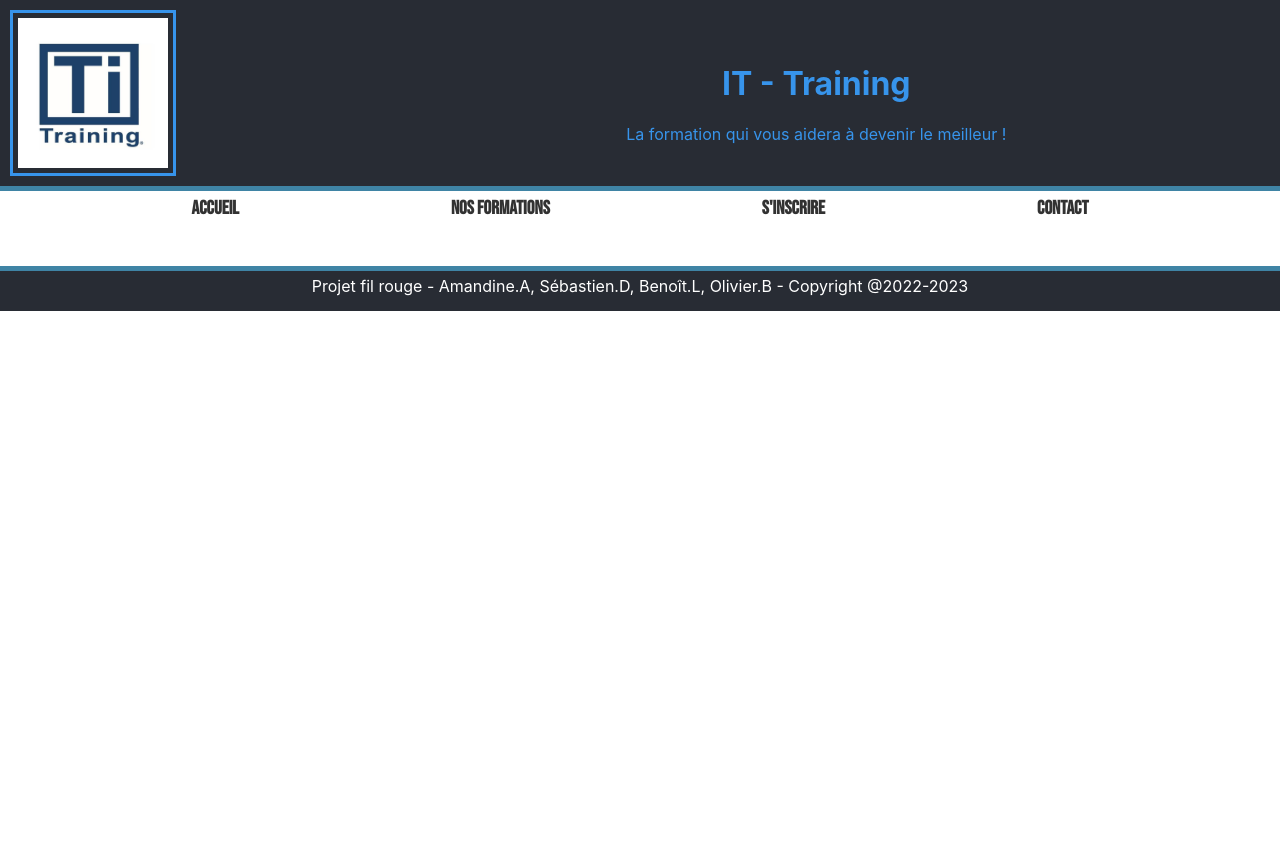
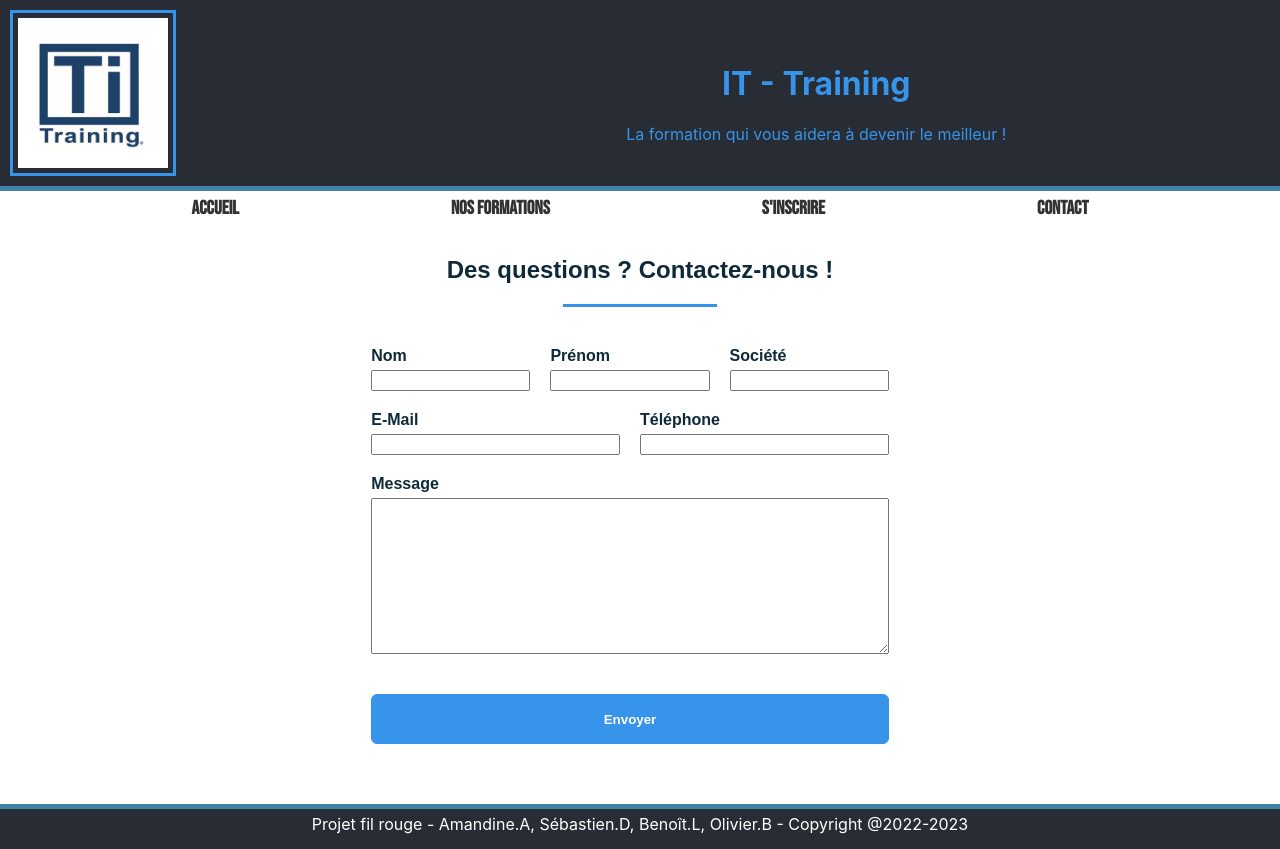
Before and after one commit to BenoitLecoeuvre/ITTraining_project, a React (Create React App) app: page /contact in a window 1280 px wide. Before the commit the page ends 800 px from the top, so only its background shows below. Built offline with nearby package versions, Linux system fonts and the light colour scheme.

Commit message:
Mise en place ContactView

```diff
--- a/src/components/headerComponents/headerComponents.css
+++ b/src/components/headerComponents/headerComponents.css
@@ -3,7 +3,7 @@
     align-items: center;
     justify-content: left;
     background-color: rgb(40, 44, 52);
-    color: rgb(55, 148, 235);
+    color: #3794eb;
     border-bottom: 5px solid rgba(66, 145, 182, 0.877);
 }
 
--- a/src/components/navbarComponents/navbarComponents.css
+++ b/src/components/navbarComponents/navbarComponents.css
@@ -3,7 +3,7 @@
     text-align: center;
 }
 
-.bouton{
+.navigation .bouton{
     margin: 5px 100px;
     text-decoration: none;
     transition: transform 0.2s;
@@ -16,14 +16,11 @@
     opacity: 80%;
 }
 
-.bouton:before{
-    content: attr(data-text);
+.navigation a {
+    text-decoration: none;
+    color: inherit;
 }
 
-.bouton:hover{
+.navigation .bouton:hover{
     transform: translateY(-20%);
 }
-
-.bouton:visited{
-    text-decoration: none;
-}
--- a/src/components/navbarComponents/navbarComponents.jsx
+++ b/src/components/navbarComponents/navbarComponents.jsx
@@ -2,30 +2,31 @@ import React from 'react';
 import './navbarComponents.css';
 import {BrowserRouter, Link, Routes, Route} from 'react-router-dom';
 import HomeView from '../../views/homeView/homeView';
+import ContactView from '../../views/contactView/contactView';
 
 const NavbarComponents = () => {
     return (
         <div>
             <BrowserRouter>
                 <div className='navigation'>
-                    <button className='bouton' data-text="Accueil">
-                        <Link to="/"></Link>
+                    <button className='bouton'>
+                        <Link to="/">Accueil</Link>
                     </button>
-                    <button className='bouton' data-text="Nos formations">
-                        <Link to="/formations"></Link>
+                    <button className='bouton'>
+                        <Link to="/formations">Nos formations</Link>
                     </button>
-                    <button className='bouton' data-text="s'inscrire">
-                        <Link to="/inscription"></Link>
+                    <button className='bouton'>
+                        <Link to="/inscription">S'inscrire</Link>
                     </button>
-                    <button className='bouton' data-text="Contact">
-                        <Link to="/contact"></Link>
+                    <button className='bouton'>
+                        <Link to="/contact">Contact</Link>
                     </button>
                 </div>
                 <Routes>
                     <Route path="/" element={<HomeView/>}/>
                     <Route path="formations"/>
                     <Route path="inscription"/>
-                    <Route path="contact"/>
+                    <Route path="/contact" element={<ContactView/>}/>
                 </Routes>
             </BrowserRouter>
         </div>
--- a/src/views/contactView/contactView.css
+++ b/src/views/contactView/contactView.css
@@ -0,0 +1,119 @@
+/* CONTACT */
+
+#contact_form {
+    font-family: Arial, Helvetica, sans-serif;
+    color: #0e2a39;
+    display: flex;
+    flex-direction: column;
+    justify-content: center;
+    align-items: center;
+}
+
+#contact_form .success_state{
+    margin-top: 8px;
+    background-color: #5CB85C;
+    border: 3px solid #9DCCB6;
+    border-radius: 5px;
+    color: white;
+    width: 50%
+}
+
+#contact_form h1 {
+    text-align: center;
+    margin: 30px 0 20px 0;
+}
+
+#contact_form div {
+    display: flex;
+    justify-content: center;
+}
+
+#contact_form .shadow div {
+    width: 12vw;
+    height: 20px;
+    border-top: #3794eb solid;
+    margin-bottom: 20px;
+}
+
+#contact_form form .formflex {
+    display: flex;
+    justify-content: center;
+}
+
+#contact_form form .formflex div {
+    display: flex;
+    flex-direction: column;
+    width: 14vw;
+}
+
+#contact_form form .formflex div textarea {
+    width: 100%;
+}
+
+#contact_form form .formflex_mail {
+    display: flex;
+    justify-content: center;
+}
+
+#contact_form form .formflex_mail div {
+    display: flex;
+    flex-direction: column;
+    width: 21vw;
+}
+
+#contact_form form .formflex_message {
+    display: flex;
+    justify-content: center;
+}
+
+#contact_form form .formflex_message div {
+    display: flex;
+    flex-direction: column;
+    width: 42vw;
+}
+
+#contact_form form .formflex div input {
+    margin: 0 20px 20px 0;
+}
+
+#contact_form form .formflex_mail div input {
+    margin: 0 20px 20px 0;
+}
+
+#contact_form form .formflex_message div textarea {
+    margin: 0 20px 20px 0;
+}
+
+#contact_form form label {
+    font-weight: 700;
+    margin-bottom: 5px;
+}
+
+#contact_form form button {
+    margin: 20px 20px 20px 0;
+    width: 42vw;
+    padding: 2px;
+    height: 50px;
+    color: white;
+    background-color: #3794eb;
+    border: 1px solid #3794eb;
+    ;
+    border-radius: 6px;
+    font-weight: 700;
+}
+
+#contact_form form button:hover {
+    cursor: pointer;
+    background-color: #235787;
+    border: 1px solid #235787;
+}
+
+#contact_form form .form_submit {
+    display: flex;
+    justify-content: center;
+}
+
+#contact_form form .form_submit div {
+    display: flex;
+    width: 42vw;
+}
--- a/src/views/contactView/contactView.jsx
+++ b/src/views/contactView/contactView.jsx
@@ -0,0 +1,53 @@
+import React from "react";
+import "./contactView.css";
+
+const ContactView = () => {
+  return (
+    <section id="contact_form">
+      <h1>Des questions ? Contactez-nous ! </h1>
+      <div className="shadow">
+        <div></div>
+      </div>
+
+      <form action="" method="post">
+        <div className="formflex">
+          <div>
+            <label htmlFor="name">Nom</label>
+            <input type="text" id="name" name="name" required />
+          </div>
+          <div>
+            <label htmlFor="firstname">Prénom</label>
+            <input type="text" id="firstname" name="first_name" required />
+          </div>
+          <div>
+            <label htmlFor="firm">Société</label>
+            <input id="firm" name="firm" type="text" />
+          </div>
+        </div>
+        <div className="formflex_mail">
+          <div>
+            <label htmlFor="mail">E-Mail</label>
+            <input type="email" id="mail" name="mail" required />
+          </div>
+          <div>
+            <label htmlFor="phone">Téléphone</label>
+            <input id="phone" name="phone" type="tel" required />
+          </div>
+        </div>
+        <div className="formflex_message">
+          <div>
+            <label htmlFor="message">Message</label>
+            <textarea id="message" name="message" rows="10" required></textarea>
+          </div>
+        </div>
+        <div className="form_submit">
+          <div>
+            <button type="submit">Envoyer</button>
+          </div>
+        </div>
+      </form>
+    </section>
+  );
+};
+
+export default ContactView;
```
